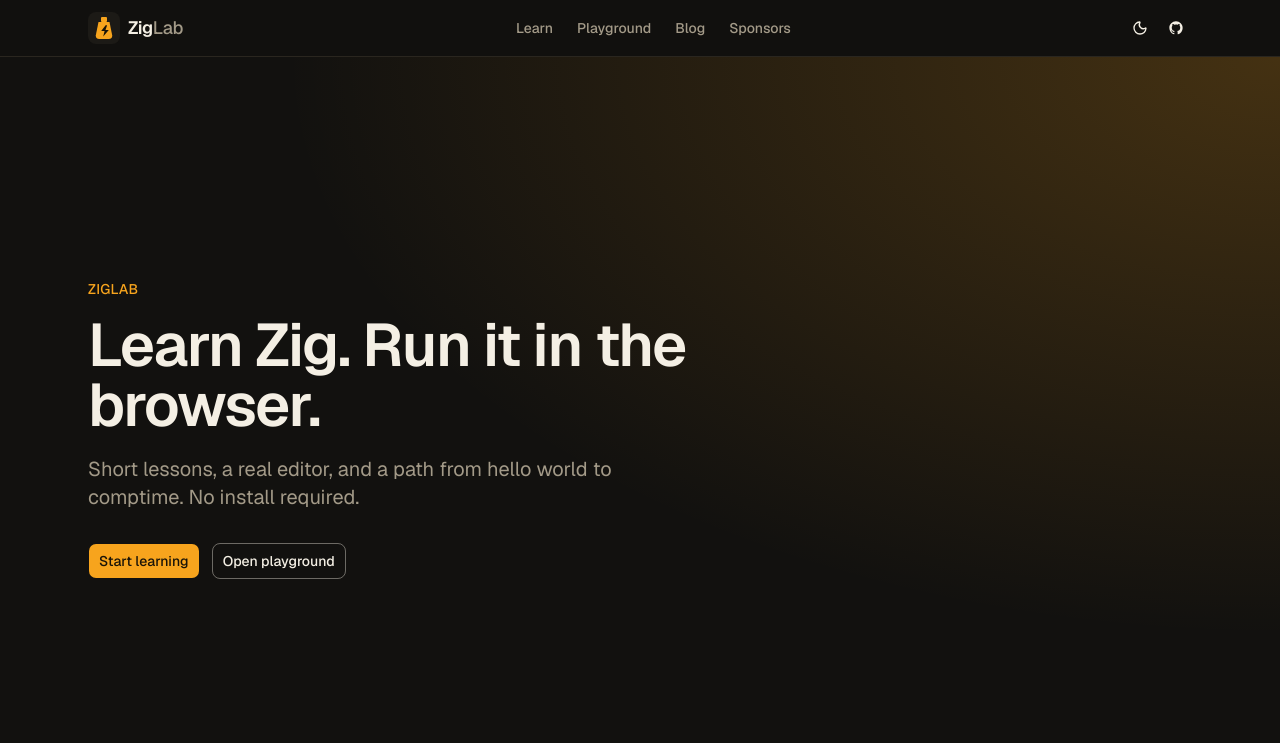
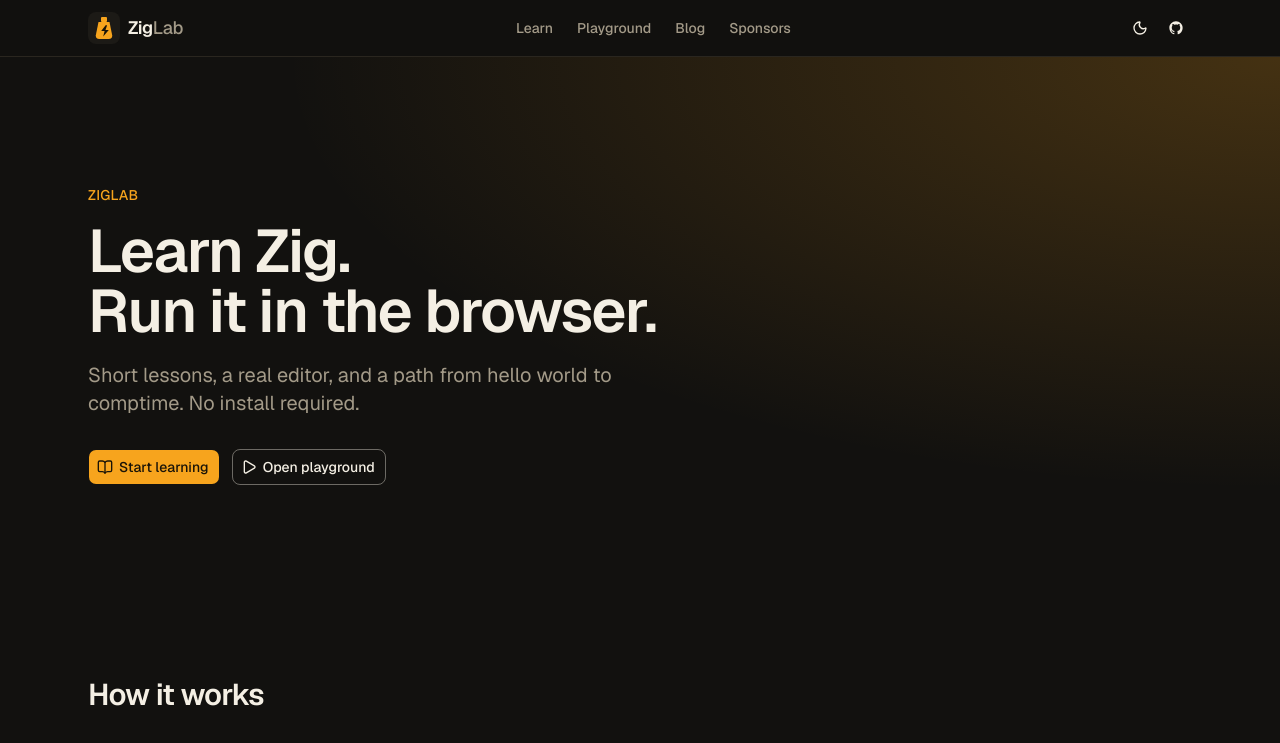
Before and after one commit to pratikmota/ziglab, a Next.js app: page / in a window 1280 px wide. Shown: the top 743 px of the page. Built offline with nearby package versions, Linux system fonts and the light colour scheme.

Commit message:
fix hero section spacing

```diff
--- a/src/components/home/Hero.tsx
+++ b/src/components/home/Hero.tsx
@@ -1,3 +1,4 @@
+import { BookOpen, Play } from "lucide-react";
 import Link from "next/link";
 
 import { Button } from "@/components/ui/button";
@@ -11,12 +12,13 @@
         aria-hidden
         className="pointer-events-none absolute inset-0 bg-[radial-gradient(ellipse_at_top_right,var(--hero-glow),transparent_55%)]"
       />
-      <div className="relative mx-auto flex min-h-[calc(100dvh-3.5rem)] w-full max-w-6xl flex-col justify-center px-4 py-16 sm:px-6">
+      <div className="relative mx-auto w-full max-w-6xl px-4 py-24 sm:px-6 sm:py-28 lg:py-32">
         <p className="text-sm font-medium tracking-wide text-hero-accent uppercase">
           {siteConfig.name}
         </p>
         <h1 className="mt-4 max-w-3xl text-4xl font-semibold tracking-tight sm:text-5xl lg:text-6xl">
-          {en.hero.headline}
+          <span className="block">{en.hero.headline}</span>
+          <span className="block">{en.hero.headlineNext}</span>
         </h1>
         <p className="mt-5 max-w-xl text-lg text-hero-muted sm:text-xl">
           {en.hero.sub}
@@ -28,15 +30,17 @@
             nativeButton={false}
             render={<Link href="/learn" />}
           >
+            <BookOpen data-icon="inline-start" aria-hidden />
             {en.hero.start}
           </Button>
           <Button
             size="lg"
             variant="outline"
-            className="border-hero-foreground/40 bg-transparent text-hero-foreground hover:bg-hero-elevated hover:text-hero-foreground dark:border-hero-foreground/40 dark:bg-transparent dark:hover:bg-hero-elevated dark:hover:text-hero-foreground"
+            className="border-hero-foreground/40 bg-transparent text-hero-foreground hover:border-hero-foreground/70 hover:bg-hero-elevated hover:text-hero-foreground dark:border-hero-foreground/40 dark:bg-transparent dark:hover:border-hero-foreground/70 dark:hover:bg-hero-elevated dark:hover:text-hero-foreground"
             nativeButton={false}
             render={<Link href="/play" />}
           >
+            <Play data-icon="inline-start" aria-hidden />
             {en.hero.play}
           </Button>
         </div>
--- a/src/lib/i18n/en.ts
+++ b/src/lib/i18n/en.ts
@@ -35,7 +35,8 @@
     content: "Skip to content",
   },
   hero: {
-    headline: "Learn Zig. Run it in the browser.",
+    headline: "Learn Zig.",
+    headlineNext: "Run it in the browser.",
     sub: "Short lessons, a real editor, and a path from hello world to comptime. No install required.",
     start: "Start learning",
     play: "Open playground",
```
